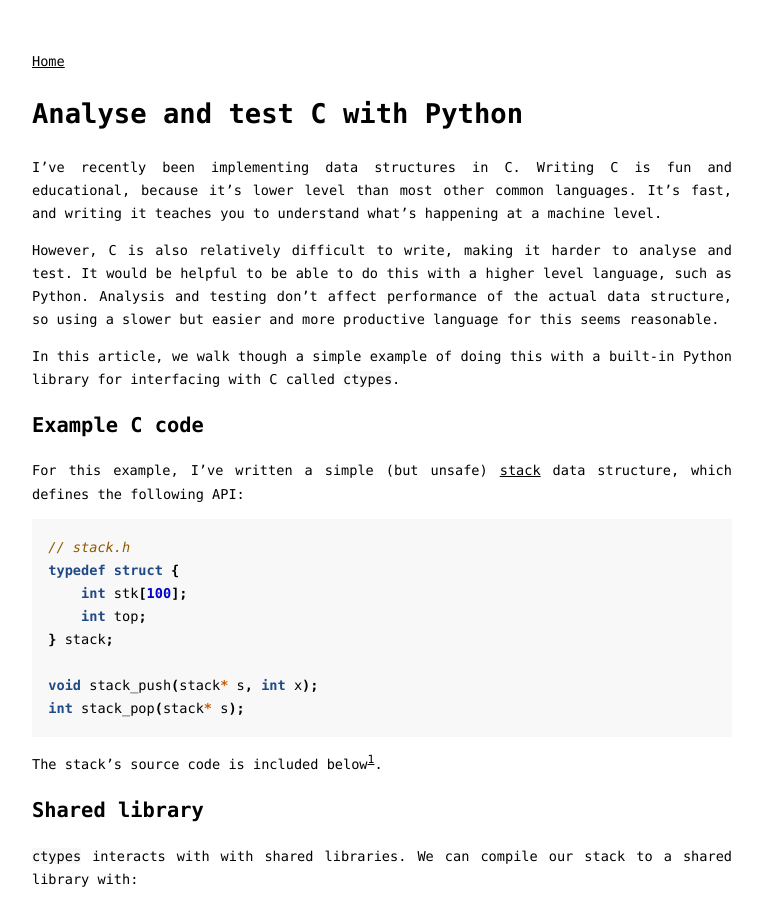
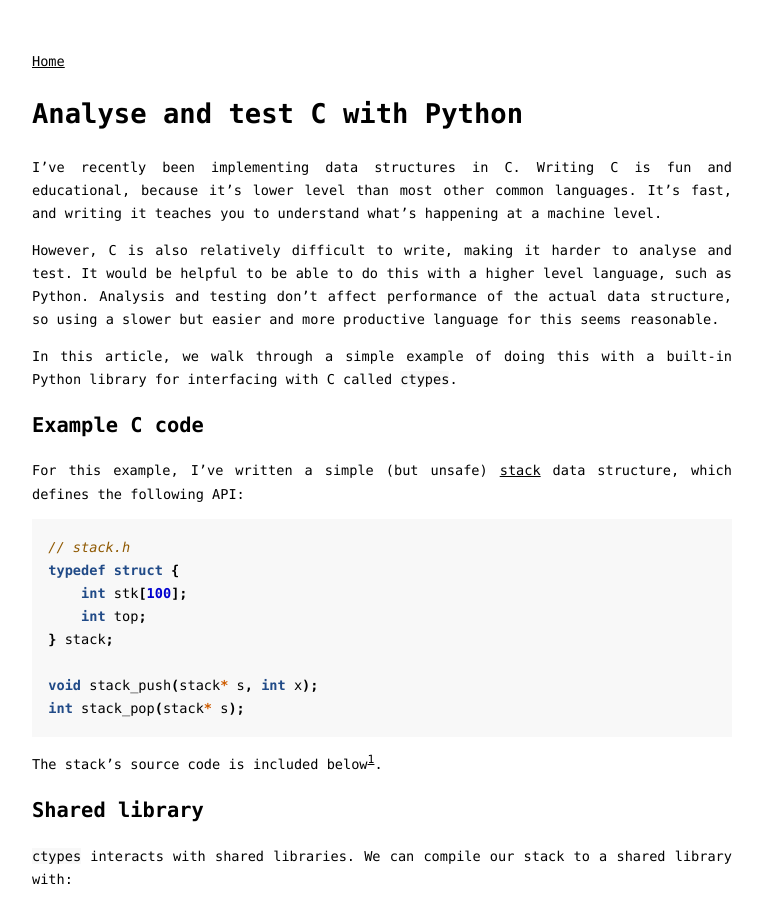
Before and after one commit to jamesroutley/routley.io, a Jekyll site: the page built from tech/_posts/2017-08-16-analyse-test-c-with-python.md, in a window 1280 px wide and 900 px high. Shown: the whole window, without its empty margins (258-1020 px from the left). Built offline with Jekyll 4.4.1, drawn with Linux system fonts in a browser that asks for light colours; some of the changed text lies outside the part shown.

Commit message:
fixup! fixup! fixup! fixup! Add test c with python post

````diff
--- a/tech/_posts/2017-08-16-analyse-test-c-with-python.md
+++ b/tech/_posts/2017-08-16-analyse-test-c-with-python.md
@@ -18,7 +18,7 @@ language, such as Python. Analysis and testing don't affect performance of the
 actual data structure, so using a slower but easier and more productive language
 for this seems reasonable.
 
-In this article, we walk though a simple example of doing this with a built-in
+In this article, we walk through a simple example of doing this with a built-in
 Python library for interfacing with C called `ctypes`.
 
 ## Example C code
@@ -42,8 +42,8 @@ The stack's source code is included below[^1].
 
 ## Shared library
 
-`ctypes` interacts with with shared libraries. We can compile our stack to a
-shared library with:
+`ctypes` interacts with shared libraries. We can compile our stack to a shared
+library with:
 
 ```
 $ clang -shared -o stack.so -fPIC stack.c
@@ -96,7 +96,9 @@ It's now simple to import and use this module:
 5
 ```
 
-We're now fully in Python land, with a set of objects which let us call into our C code. These objects are native Python, and can be used in any way that native Python objects can be used. We can use them with:
+We're now fully in Python land, with a set of objects which let us call into our
+C code. These objects are native Python, and can be used in any way that native
+Python objects can be used. We can use them with:
 
 - `unittest` or `pytest` for testing
 - `timeit` for benchmarking
````
Also changed, not shown: other parts of tech/_posts/2017-08-16-analyse-test-c-with-python.md (+1 -1 lines).
